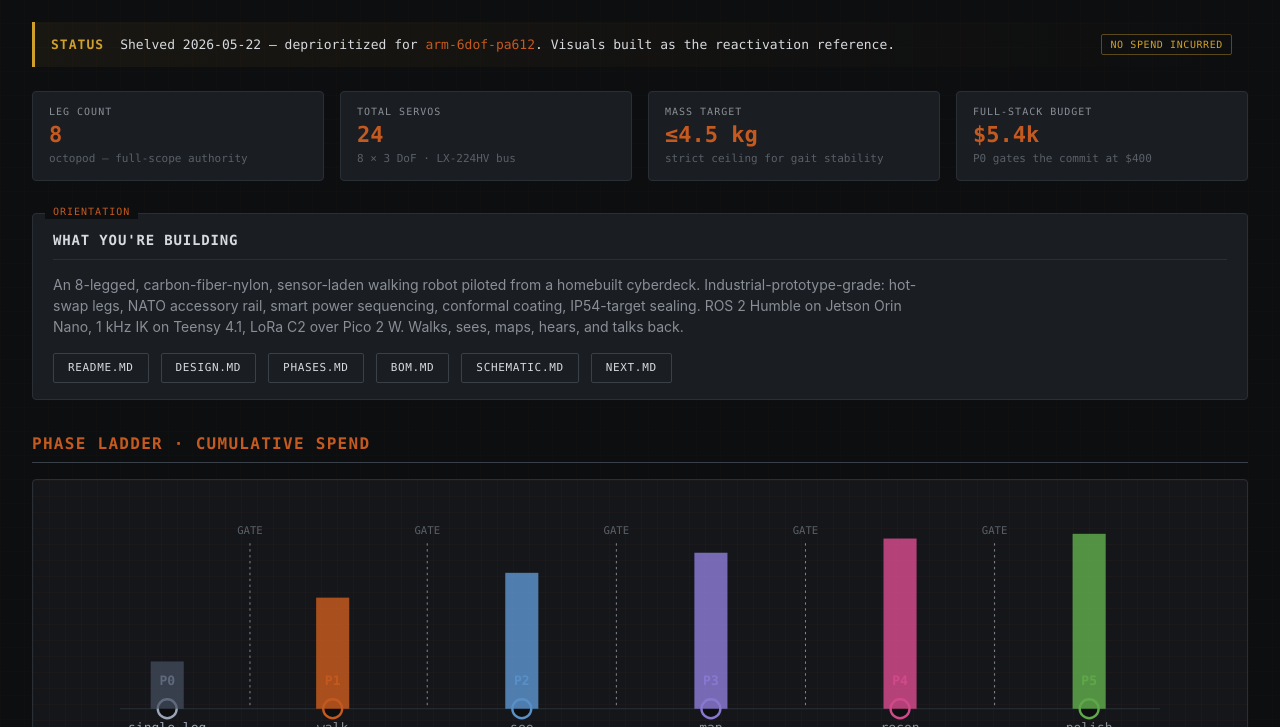
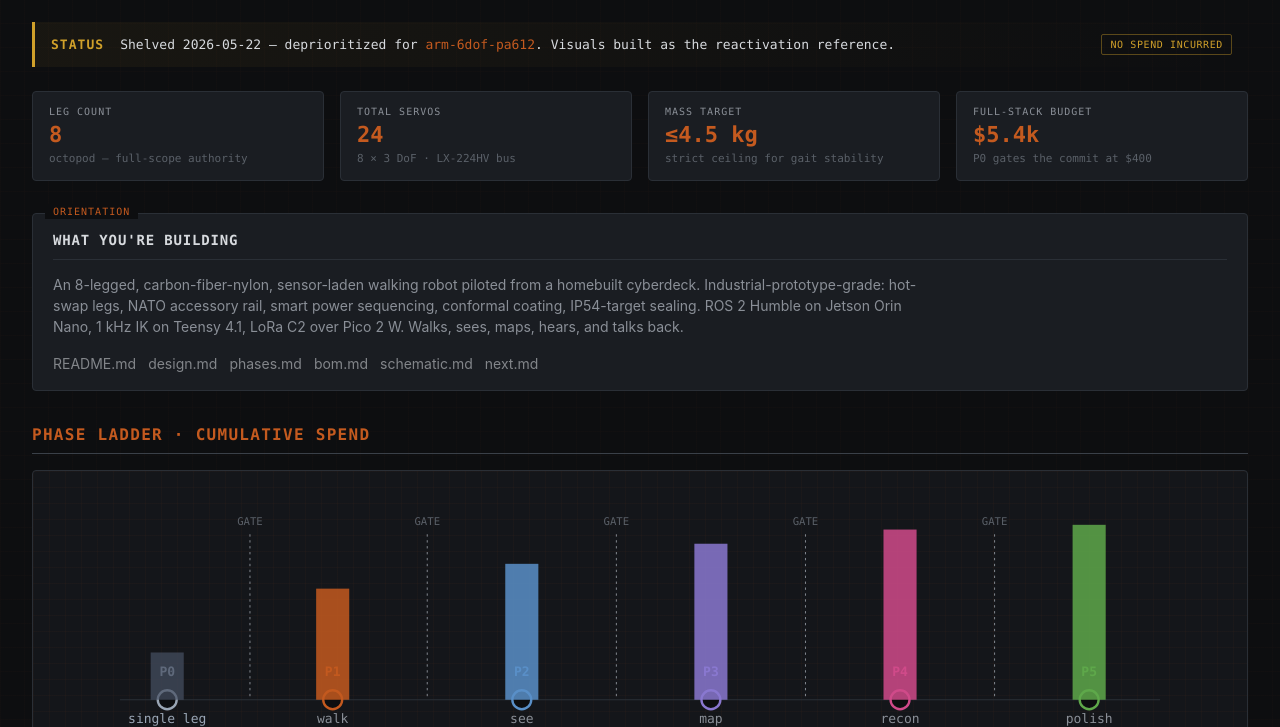
Before and after one commit to n0xide/spiderbot-recon-visuals, a plain HTML site: page index.html in a window 1280 px wide. Shown: the part 73-800 px from the top of the page. Drawn offline with Linux system fonts and the light colour scheme.

Commit message:
strip .md hrefs reintroduced in prior mirror
Last commit's source-to-bundle cp brought back 6 ../source.md anchor
hrefs in the sidebar (README, design, phases, bom, schematic, next).
Bundle's standard publish-time transform converts those into inert
spans with the "Source lives in the private workspace" tooltip.
Applied the sed-strip; re-verified bundle has 0 .md hrefs and tag
balance is intact.

```diff
--- a/index.html
+++ b/index.html
@@ -69,12 +69,12 @@
       Walks, sees, maps, hears, and talks back.
     </p>
     <div class="row mt-2">
-      <a href="../README.md" class="btn">README.md</a>
-      <a href="../design.md" class="btn">design.md</a>
-      <a href="../phases.md" class="btn">phases.md</a>
-      <a href="../bom.md" class="btn">bom.md</a>
-      <a href="../schematic.md" class="btn">schematic.md</a>
-      <a href="../next.md" class="btn">next.md</a>
+      <span style="opacity:0.55;cursor:default" title="Source lives in the private workspace">README.md</span>
+      <span style="opacity:0.55;cursor:default" title="Source lives in the private workspace">design.md</span>
+      <span style="opacity:0.55;cursor:default" title="Source lives in the private workspace">phases.md</span>
+      <span style="opacity:0.55;cursor:default" title="Source lives in the private workspace">bom.md</span>
+      <span style="opacity:0.55;cursor:default" title="Source lives in the private workspace">schematic.md</span>
+      <span style="opacity:0.55;cursor:default" title="Source lives in the private workspace">next.md</span>
     </div>
   </section>
 
```
